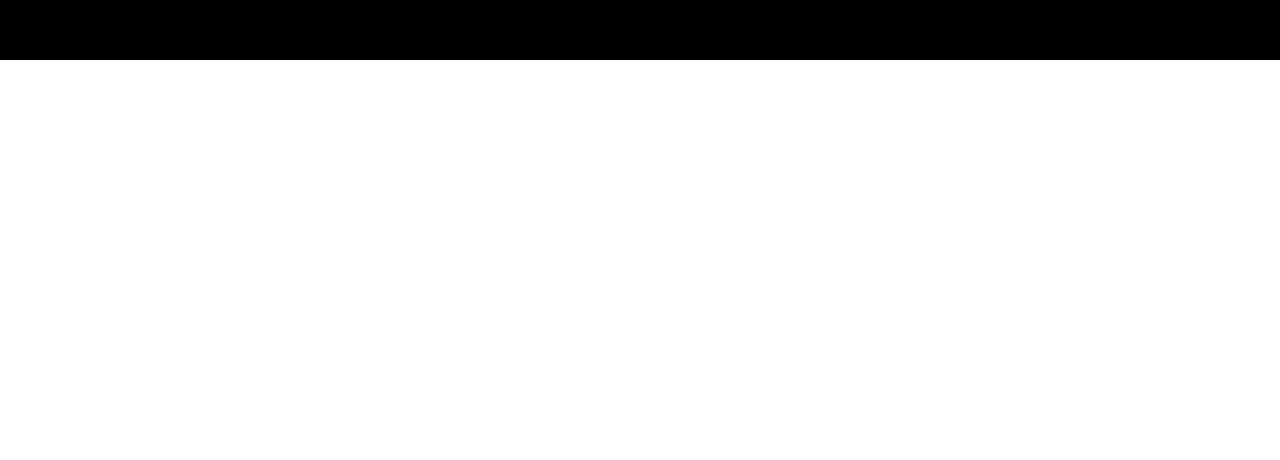
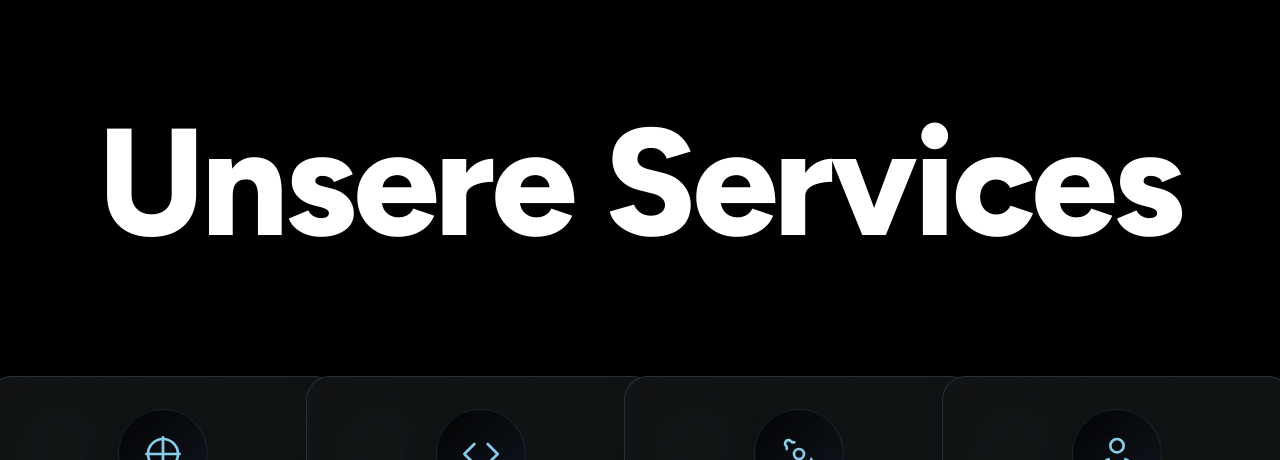
Before and after one commit to KristianPejic/PrestigioSolutions, an Angular app: page / in a window 1280 px wide. Shown: the part 2340-2800 px from the top of the page. Before the commit the page ends 2400 px from the top, so only its background shows below. Built offline with nearby package versions, Linux system fonts and the light colour scheme.

Commit message:
component: New Short-Services Component that showcases our services in short form.

```diff
--- a/src/app/app.html
+++ b/src/app/app.html
@@ -7,10 +7,5 @@
   <!-- Wer Wir Sind Section (Large Text Section) -->
   <app-wer-wir-sind></app-wer-wir-sind>
 
-  <!-- Future sections can be added here -->
-  <!-- <app-services-section></app-services-section> -->
-  <!-- <app-portfolio-section></app-portfolio-section> -->
-  <!-- <app-contact-section></app-contact-section> -->
-  <!-- <app-footer></app-footer> -->
-
+<app-short-services></app-short-services>
 </div>
--- a/src/app/app.ts
+++ b/src/app/app.ts
@@ -1,13 +1,15 @@
 import { Component } from '@angular/core';
 import { HeroComponent } from './components/hero/hero';
 import { WerWirSindComponent } from './components/wer-wir-sind/wer-wir-sind';
+import { ShortServices } from './components/short-services/short-services';
 
 @Component({
   selector: 'app-root',
   standalone: true,
   imports: [
     HeroComponent,
-    WerWirSindComponent
+    WerWirSindComponent,
+    ShortServices
   ],
   templateUrl: './app.html',
   styleUrl: './app.css'
--- /dev/null
+++ b/src/app/components/short-services/short-services.css
@@ -0,0 +1,55 @@
+:host {
+  display: block;
+}
+
+/* Fallback grid in case Tailwind is not present */
+.services-grid {
+  display: grid;
+  grid-template-columns: repeat(auto-fit, minmax(260px, 1fr));
+  gap: 1.5rem;
+  justify-items: center;
+  align-items: start;
+  padding: 1rem;
+}
+
+/* Enforce card max width (safe fallback if Tailwind classes aren't available) */
+.card-width {
+  width: 350px;
+  max-width: 100%;
+}
+
+/* Small adjustments for the inner svg/icon and card when Tailwind missing */
+.service-card .icon {
+  display: block;
+  margin: 0 auto;
+}
+
+
+/* Responsive */
+@media (max-width: 640px) {
+  .services-grid {
+    grid-template-columns: 1fr;
+    padding: 0.5rem;
+    gap: 1rem;
+  }
+  .card-width {
+    width: 100%;
+  }
+}
+
+/* Accessibility: focus outline for keyboard users */
+.service-card:focus-within,
+.service-card:focus {
+  outline: 3px solid rgba(135,206,235,0.18);
+  outline-offset: 6px;
+  border-radius: 1rem;
+}
+
+/* Reduced motion */
+@media (prefers-reduced-motion: reduce) {
+  .service-card,
+  .service-card * {
+    transition: none !important;
+    animation: none !important;
+  }
+}
--- /dev/null
+++ b/src/app/components/short-services/short-services.html
@@ -0,0 +1,131 @@
+<!-- Section Heading -->
+<h1 class="text-[152px] font-extrabold text-center mb-16 text-white tracking-tight mt-2">
+  Unsere Services
+</h1>
+
+<div class="services-grid">
+  <ng-container *ngFor="let s of services">
+    <div
+      class="group cursor-pointer transform transition-all duration-500 hover:scale-105 hover:-rotate-1"
+    >
+      <div
+        class="service-card text-white rounded-3xl border border-[rgba(135,206,235,0.2)] bg-gradient-to-tr from-[#0F0F0F] to-[#0B0B0B] shadow-2xl duration-700 z-10 relative backdrop-blur-xl hover:border-[rgba(135,206,235,0.35)] overflow-hidden hover:shadow-[0_20px_60px_rgba(135,206,235,0.08)] w-[350px] card-width"
+      >
+        <!-- Background effects -->
+        <div class="absolute inset-0 z-0 overflow-hidden">
+          <div
+            class="absolute inset-0 bg-gradient-to-tr from-[rgba(135,206,235,0.05)] to-[rgba(135,206,235,0.10)] opacity-40 group-hover:opacity-60 transition-opacity duration-500"
+          ></div>
+
+          <div
+            class="absolute -bottom-20 -left-20 w-48 h-48 rounded-full bg-gradient-to-tr from-[rgba(135,206,235,0.10)] to-transparent blur-3xl opacity-30 group-hover:opacity-50 transform group-hover:scale-110 transition-all duration-700 animate-bounce"
+          ></div>
+
+          <div
+            class="absolute top-10 left-10 w-16 h-16 rounded-full bg-[rgba(135,206,235,0.05)] blur-xl animate-ping"
+          ></div>
+
+          <div
+            class="absolute bottom-16 right-16 w-12 h-12 rounded-full bg-[rgba(135,206,235,0.05)] blur-lg animate-ping delay-1000"
+          ></div>
+
+          <div
+            class="absolute inset-0 bg-gradient-to-r from-transparent via-[rgba(135,206,235,0.05)] to-transparent transform -skew-x-12 translate-x-full group-hover:translate-x-[-200%] transition-transform duration-1000"
+          ></div>
+        </div>
+
+        <!-- Content -->
+        <div class="p-8 relative z-10">
+          <div class="flex flex-col items-center text-center">
+            <!-- Icon -->
+            <div class="relative mb-6">
+              <div
+                class="p-6 rounded-full backdrop-blur-lg border border-[rgba(135,206,235,0.12)] bg-gradient-to-br from-black/80 to-gray-900/60 shadow-2xl transform group-hover:rotate-12 group-hover:scale-110 transition-all duration-500"
+              >
+                <!-- Select icon by key, stroke uses theme color -->
+                <ng-container [ngSwitch]="s.key">
+                  <!-- Globe / Webseiten -->
+                  <svg *ngSwitchCase="'webseiten'"
+                       width="40" height="40" viewBox="0 0 24 24"
+                       fill="none" stroke="#87CEEB" stroke-width="1.6"
+                       stroke-linecap="round" stroke-linejoin="round"
+                       class="icon">
+                    <circle cx="12" cy="12" r="9"></circle>
+                    <path d="M2 12h20"></path>
+                    <path d="M12 2v20"></path>
+                  </svg>
+
+                  <!-- Code / Web Apps -->
+                  <svg *ngSwitchCase="'webapps'"
+                       width="40" height="40" viewBox="0 0 24 24"
+                       fill="none" stroke="#87CEEB" stroke-width="1.6"
+                       stroke-linecap="round" stroke-linejoin="round"
+                       class="icon">
+                    <polyline points="16 18 22 12 16 6"></polyline>
+                    <polyline points="8 6 2 12 8 18"></polyline>
+                  </svg>
+
+                  <!-- Gear / Prozess & Kosten -->
+                  <svg *ngSwitchCase="'prozess'"
+                       width="40" height="40" viewBox="0 0 24 24"
+                       fill="none" stroke="#87CEEB" stroke-width="1.6"
+                       stroke-linecap="round" stroke-linejoin="round"
+                       class="icon">
+                    <circle cx="12" cy="12" r="3"></circle>
+                    <path d="M19.4 15a1.65 1.65 0 00.33 1.82l.06.06a2 2 0 01-2.83 2.83l-.06-.06a1.65 1.65 0 00-1.82-.33"></path>
+                    <path d="M4.6 9a1.65 1.65 0 00-.33-1.82l-.06-.06a2 2 0 012.83-2.83l.06.06c.6.6 1.4.8 2.1.6"></path>
+                  </svg>
+
+                  <!-- Person / IT-Beratung -->
+                  <svg *ngSwitchCase="'itberatung'"
+                       width="40" height="40" viewBox="0 0 24 24"
+                       fill="none" stroke="#87CEEB" stroke-width="1.6"
+                       stroke-linecap="round" stroke-linejoin="round"
+                       class="icon">
+                    <path d="M20 21v-2a4 4 0 00-3-3.87"></path>
+                    <path d="M4 21v-2a4 4 0 013-3.87"></path>
+                    <circle cx="12" cy="7" r="4"></circle>
+                  </svg>
+                </ng-container>
+              </div>
+            </div>
+
+            <!-- Title -->
+            <div class="mb-4 transform group-hover:scale-105 transition-transform duration-300">
+              <p class="text-3xl font-bold bg-clip-text text-transparent"
+                 style="background-image: linear-gradient(90deg, rgba(135,206,235,0.9), rgba(135,206,235,0.7));">
+                {{ s.title }}
+              </p>
+            </div>
+
+            <!-- Subtitle + Description -->
+            <div class="space-y-1 max-w-sm">
+              <p class="text-white font-semibold text-base">
+                {{ s.subtitle }}
+              </p>
+
+              <p *ngFor="let line of s.description"
+                 class="text-gray-300 text-sm leading-relaxed group-hover:text-gray-200 transition-colors duration-300">
+                {{ line }}
+              </p>
+            </div>
+
+            <!-- Divider -->
+            <div class="mt-6 w-1/3 h-0.5 bg-gradient-to-r from-transparent via-[rgba(135,206,235,0.7)] to-transparent rounded-full transform group-hover:w-1/2 group-hover:h-1 transition-all duration-500"></div>
+
+            <!-- Dots -->
+            <div class="flex space-x-2 mt-4 opacity-60 group-hover:opacity-100 transition-opacity duration-300">
+              <div class="w-2 h-2" style="background:#87CEEB;border-radius:999px;"></div>
+              <div class="w-2 h-2" style="background:#87CEEB;border-radius:999px; opacity:0.9;"></div>
+              <div class="w-2 h-2" style="background:#87CEEB;border-radius:999px; opacity:0.8;"></div>
+            </div>
+          </div>
+        </div>
+
+        <!-- corner accents -->
+        <div class="absolute top-0 left-0 w-20 h-20 bg-gradient-to-br from-[rgba(135,206,235,0.10)] to-transparent rounded-br-3xl opacity-0 group-hover:opacity-100 transition-opacity duration-500"></div>
+        <div class="absolute bottom-0 right-0 w-20 h-20 bg-gradient-to-tl from-[rgba(135,206,235,0.10)] to-transparent rounded-tl-3xl opacity-0 group-hover:opacity-100 transition-opacity duration-500"></div>
+      </div>
+    </div>
+  </ng-container>
+</div>
--- /dev/null
+++ b/src/app/components/short-services/short-services.ts
@@ -0,0 +1,55 @@
+import { Component } from '@angular/core';
+import { CommonModule } from '@angular/common';
+
+@Component({
+  selector: 'app-short-services',
+  standalone: true,
+  imports: [CommonModule],
+  templateUrl: './short-services.html',
+  styleUrls: ['./short-services.css']
+})
+export class ShortServices {
+  // Data for the 4 service cards
+  services = [
+    {
+      key: 'webseiten',
+      title: 'Webseiten',
+      subtitle: 'Moderne Webseiten',
+      description: [
+        'Responsives Design',
+        'SEO-optimiert',
+        'Schnelle Ladezeiten'
+      ]
+    },
+    {
+      key: 'webapps',
+      title: 'Web Apps',
+      subtitle: 'Individuelle Web-Apps',
+      description: [
+        'Progressive Web Apps',
+        'Sichere Architekturen',
+        'Cloud-Integration'
+      ]
+    },
+    {
+      key: 'prozess',
+      title: 'Prozess & Kosten',
+      subtitle: 'Optimierung',
+      description: [
+        'Automatisierung',
+        'Effizienzsteigerung',
+        'Kostenreduktion'
+      ]
+    },
+    {
+      key: 'itberatung',
+      title: 'IT-Beratung',
+      subtitle: 'Strategische Beratung',
+      description: [
+        'Individuelle IT-Strategien',
+        'Technologie-Roadmaps',
+        'Digitale Transformation'
+      ]
+    }
+  ];
+}
```
Also changed, not shown: 1 other file (tests, documents, lock files or other folders).
